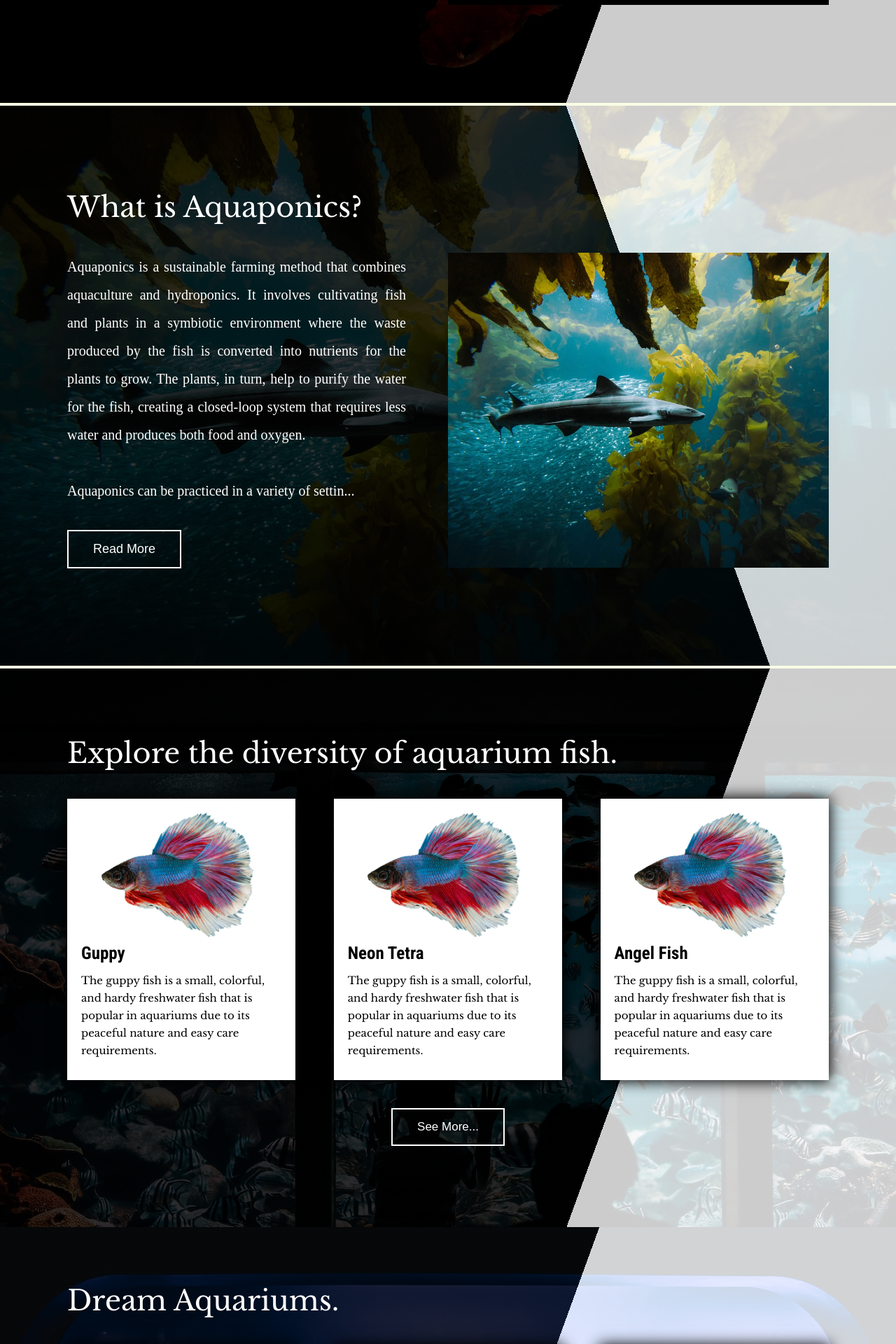
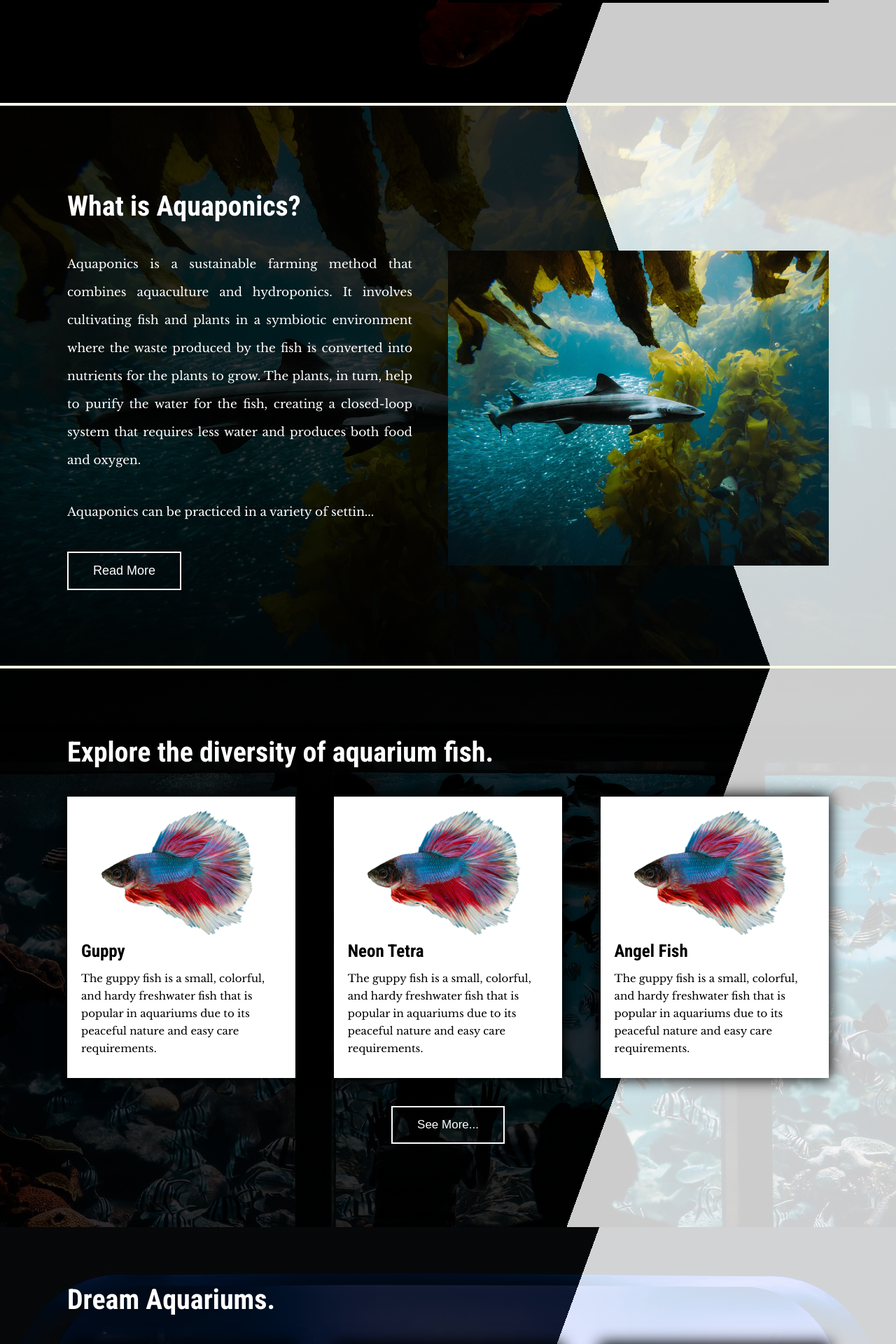
Before and after one commit to JosephMasaka/KenyaSafaris, a React (Vite) app: page / in a window 1280 px wide. Shown: the part 1451-3371 px from the top of the page at 70% size. Built offline with nearby package versions, Linux system fonts and the light colour scheme.

Commit message:
simple css mods

```diff
--- a/src/assets/css/aquariums.css
+++ b/src/assets/css/aquariums.css
@@ -35,6 +35,7 @@
 }
 
 .featuredTypes h1 {
+    font-family: 'Roboto Condensed', sans-serif;
     font-size: 40px;
     margin-bottom: 1em;
 }
--- a/src/assets/css/fishTypes.css
+++ b/src/assets/css/fishTypes.css
@@ -43,6 +43,7 @@
 }
 
 .fishTypes h1 {
+    font-family: 'Roboto Condensed', sans-serif;
     font-size: 40px;
     margin-bottom: 1em;
 }
--- a/src/assets/css/introAqua.css
+++ b/src/assets/css/introAqua.css
@@ -16,6 +16,7 @@
 }
 
 .intro-wrapper h1{
+    font-family: 'Roboto Condensed', sans-serif;
     font-size: 40px;
     margin-bottom: 1em;
 
@@ -33,7 +34,8 @@
 }
 
 .intro-text p {
-    font-size: 20px;
+    font-family: 'Libre Baskerville', serif;
+    font-size: 17px;
     line-height: 40px;
     padding-right: 3em;
     text-align: justify;
```
